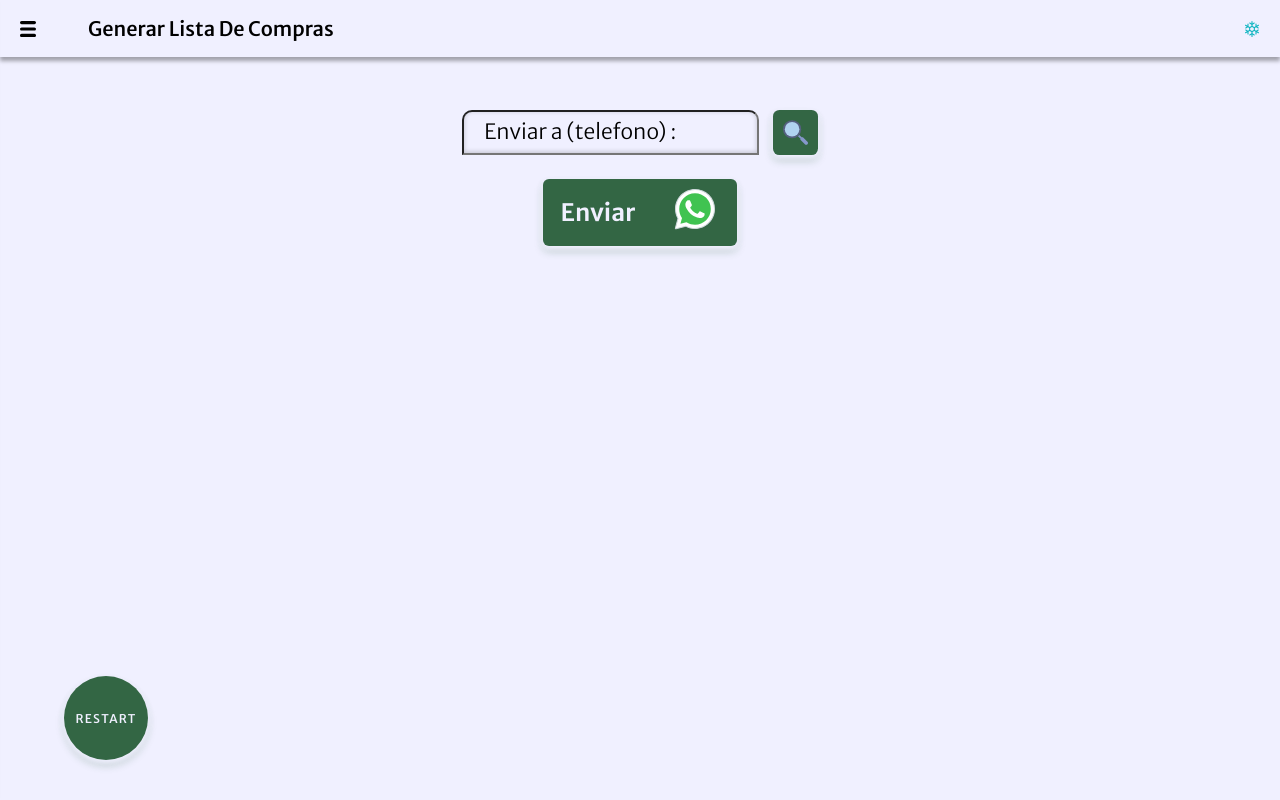
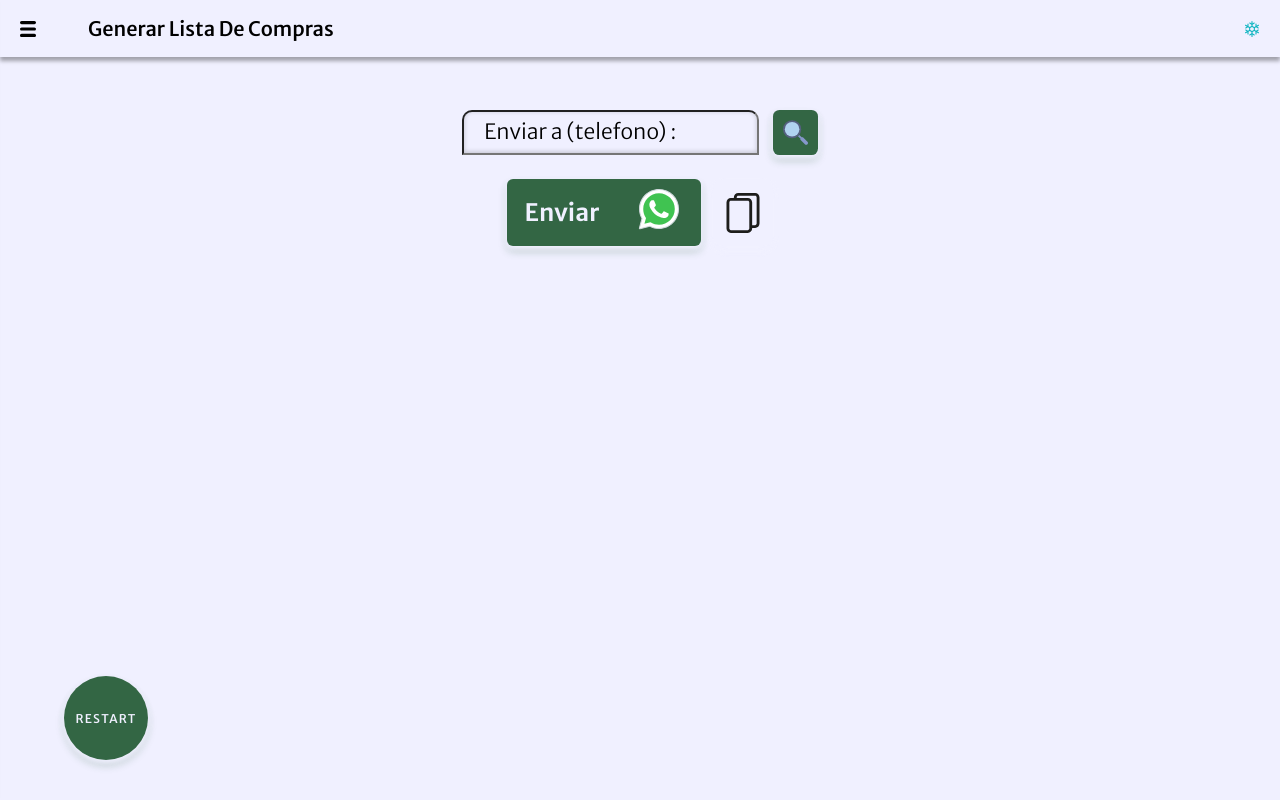
Before and after one commit to bonnce/shopping-list, a React (Create React App) app: page /shopping-list/buildList in a window 1280 px wide. Built offline with nearby package versions, Linux system fonts and the light colour scheme.

Commit message:
fix comprando y copy button

```diff
--- a/src/assets/style/App.css
+++ b/src/assets/style/App.css
@@ -83,8 +83,15 @@ li{
   align-items: flex-end;
 }
 
+.font-md{
+  font-size: 2em;
+}
+
 .wrap{
   flex-wrap: wrap;
+}
+.align-stretch{
+  align-items: stretch;
 }
 
 .justify-end{
@@ -590,6 +597,29 @@ li{
   cursor: pointer;
 }
 
+.copy-button{
+  border-radius: .5em;
+  font-size: 2.5em;
+  cursor: pointer;
+}
+
+.copy-button:active ::after{
+  content: "Copiado!";
+  position: absolute;
+  top:calc(100% + 1em);
+  left:50%;
+  background-color: #000a;
+  color: #fff;
+  translate: -50% -1em;
+  font-size: .5em;
+  padding: 1em;
+  border-radius: 5px;
+  pointer-events: none;
+  user-select: none;
+  animation: in 20ms linear forwards,
+  axis-y-default 20ms linear forwards;
+}
+
 .clear-button{
   font-size: 3em;
   width: 80%;
@@ -905,6 +935,12 @@ input[type=file]{
   }
 }
 
+@keyframes axis-y-default{
+ 100%{
+  translate: -50% 0;
+ }
+}
+
 @keyframes decrease {
   to{
     height: 0;
--- a/src/components/icon/icon.tsx
+++ b/src/components/icon/icon.tsx
@@ -1,8 +1,8 @@
 import React from "react"
 
-const Icon = ({icon,alt,className,style,onClick}:
-    {icon:string,alt:string,style?:React.CSSProperties,onClick?:VoidFunction,className?:string})=>
-    <div className={className} onClick={onClick}>
+const Icon = ({icon,alt,className, description,style,onClick}:
+    {icon:string,alt:string,style?:React.CSSProperties,onClick?:VoidFunction, description?:string,className?:string})=>
+    <div className={className} onClick={onClick}  title={description}>
         <img src={icon} alt={alt} style={style} className='icon' />
     </div>
 
--- a/src/components/icon/icon2x2.tsx
+++ b/src/components/icon/icon2x2.tsx
@@ -1,6 +1,6 @@
 import Icon from './icon'
 
-const Icon2x2 = ({icon,alt, handleClick}:{icon:string, alt:string, handleClick?:VoidFunction})=>
-    <Icon className='icon-2x2' onClick={handleClick} icon={icon} alt={alt} />
+const Icon2x2 = ({icon,alt, description, handleClick}:{icon:string, alt:string, description?:string, handleClick?:VoidFunction})=>
+    <Icon className='icon-2x2' onClick={handleClick} icon={icon} alt={alt} description={description}/>
 
 export default Icon2x2
--- a/src/components/icon/themedIcon2x2.tsx
+++ b/src/components/icon/themedIcon2x2.tsx
@@ -2,9 +2,10 @@ import { Theme } from 'misc'
 import { useContext } from 'react'
 import Icon from './icon'
 
-const ThemedIcon2x2 = ({icon,alt, handleClick}:{icon:string, alt:string, handleClick?:VoidFunction})=>{
+const ThemedIcon2x2 = ({icon,alt, description, invert, handleClick}:{icon:string, alt:string, invert?: boolean, description?: string, handleClick?:VoidFunction})=>{
 const {theme} = useContext(Theme)
-    return <Icon className='icon-2x2' onClick={handleClick} icon={icon} alt={alt} style={{filter:`invert(${theme.invert})`}} />
+const inverted = invert? Math.abs(Number(theme.invert) - 1): theme.invert
+    return <Icon className='icon-2x2' onClick={handleClick} icon={icon} alt={alt} description={description} style={{filter:`invert(${inverted})`}} />
 }
 
 export default ThemedIcon2x2
--- a/src/components/input/inputButton.tsx
+++ b/src/components/input/inputButton.tsx
@@ -21,7 +21,7 @@ const InputButton = (props: InputHTMLAttributes<HTMLInputElement>) => {
         }
     }
 
-    return <input ref={buttonRef} className={newClassName} {...restProps}
+    return <input ref={buttonRef} type="button" className={newClassName} {...restProps}
     onMouseDown={mouseDown} onMouseUp={mouseUp} onMouseLeave={mouseUp} onTouchStart={mouseDown} onTouchEnd={mouseUp}
     style={{backgroundColor:theme.ten,color:theme.sixty, boxShadow: `0 2px 5px 2px ${theme.thirty}, 0 5px 8px 0px ${theme.ten}55`}} />
 }
--- a/src/misc/utils.ts
+++ b/src/misc/utils.ts
@@ -87,7 +87,7 @@ entries.map(data => {
 }
 
   function textParserToObj(str:string):{[key:string]:string[]}{
-    const regex: RegExp = /{\W*(\w+)\W*}\n(.*?)(?=\n{|$)/gs;
+    const regex: RegExp = /{\W*([\w\s]+)\W*}\n(.*?)(?=\n{|$)/gs;
     const matches: RegExpMatchArray[] = Array.from(str.matchAll(regex));
     const result: { [key: string]: string[] } = {};
 
--- a/src/pages/shoppingList/send-shopping-list.tsx
+++ b/src/pages/shoppingList/send-shopping-list.tsx
@@ -1,49 +1,61 @@
-import { BasicButton, Icon, Icon2x2, InputText } from "components";
+import { BasicButton, Icon, Icon2x2, InputText, ThemedIcon2x2 } from "components";
 import { RequiredProduct } from "misc";
-import { ChangeEventHandler, useState } from "react";
+import { ChangeEventHandler, MouseEventHandler, useState } from "react";
 import whatsapp from 'assets/images/whatsapp.svg'
+import copy from 'assets/images/copy.svg'
 import search from 'assets/images/search.svg'
 import { getContacts, getRawPhone } from "misc/utils";
 import { ContactSelected } from "misc/types";
 
-const SendShoppingList = ({list}:{list:{[key: string]:RequiredProduct[]}})=>{
+const SendShoppingList = ({ list }: { list: { [key: string]: RequiredProduct[] } }) => {
     const [sendText, setSendText] = useState('')
     const [contact, setContact] = useState<ContactSelected>()
     const [errorContact, setErrorContact] = useState<string>()
     const baseWappUrl = 'https://wa.me'
     const stringToSend = Object.entries(list).map(([cat, items]) =>
-            [`{ *${cat.toUpperCase()}* }\n`, items.map(ele =>  ele.name)]).toString().replaceAll(/\n,|,/g,'\n')
-    const handleChange:ChangeEventHandler<HTMLInputElement> = (e) =>{
+        [`{ *${cat.toUpperCase()}* }\n`, items.map(ele => ele.name)]).toString().replaceAll(/\n,|,/g, '\n')
+    const handleChange: ChangeEventHandler<HTMLInputElement> = (e) => {
         setSendText(e.currentTarget.value)
     }
-
-    const handleClick = ()=>{
+    const handleCopy: MouseEventHandler = async () => {
+        try {
+            await navigator.clipboard.writeText(stringToSend);
+        } catch (err) {
+            console.error("Error al copiar el texto: ", err);
+        }
+    }
+    const handleClick = () => {
         const encodeMessage = encodeURIComponent(stringToSend)
         const finalUrl = `${baseWappUrl}/54${sendText}?text=${encodeMessage}`
         window.open(finalUrl)
     }
 
-    const handleContact = async ()=>{
+    const handleContact = async () => {
         const contactResult = await getContacts()
-        if(Array.isArray(contactResult)){
+        if (Array.isArray(contactResult)) {
             setContact(contactResult[0])
             const phone = contactResult && getRawPhone(contactResult[0].tel?.[0] || '')
             setSendText(phone || '')
         }
         else
-        setErrorContact(contactResult)
+            setErrorContact(contactResult)
     }
 
     return <div className="container column  gap-md ">
         <div className="container gap-sm align-end contact-container">
             <InputText name='send-text' label={`Enviar a ${contact && contact.name ? contact.name[0] : '(telefono)'} :`}
-            onChange={handleChange} defaultValue={contact && getRawPhone(contact.tel?.[0] || '')} />
+                onChange={handleChange} defaultValue={contact && getRawPhone(contact.tel?.[0] || '')} />
             <BasicButton className="search-button" onClick={handleContact} ><Icon2x2 icon={search} alt="search" /></BasicButton>
         </div>
         {errorContact && <p className="error-text">{errorContact}</p>}
-        <BasicButton className="send-button container gap-sm" onClick={handleClick} >Enviar
-        <Icon icon={whatsapp} alt="whatsapp" />
-        </BasicButton>
+        <div className="container gap-sm align-stretch contact-container">
+            <BasicButton className="send-button container gap-sm" onClick={handleClick} >Enviar
+                <Icon icon={whatsapp} alt="whatsapp" />
+            </BasicButton>
+            <BasicButton themeColor="sixty" className="copy-button relative" onClick={handleCopy}>
+                <ThemedIcon2x2 icon={copy} description="copiar" alt="copy" />
+            </BasicButton>
+        </div>
     </div>
 }
 
```
Also changed, not shown: src/assets/images/copy.svg (added).
